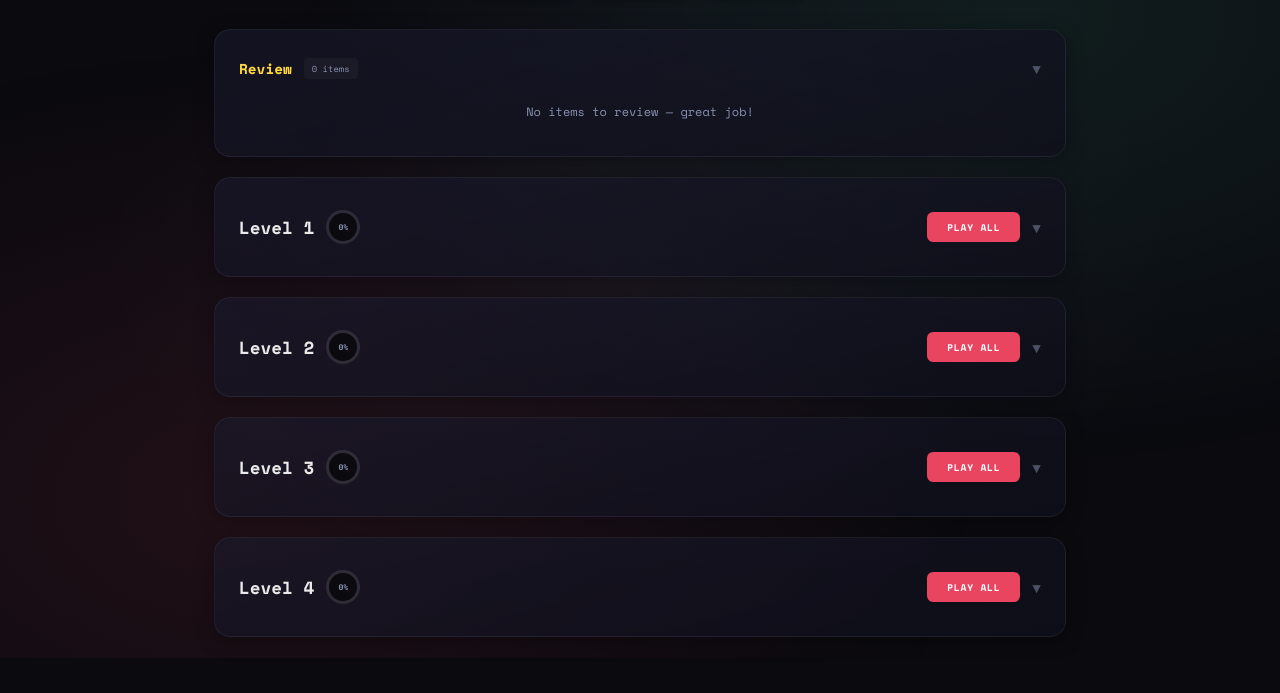
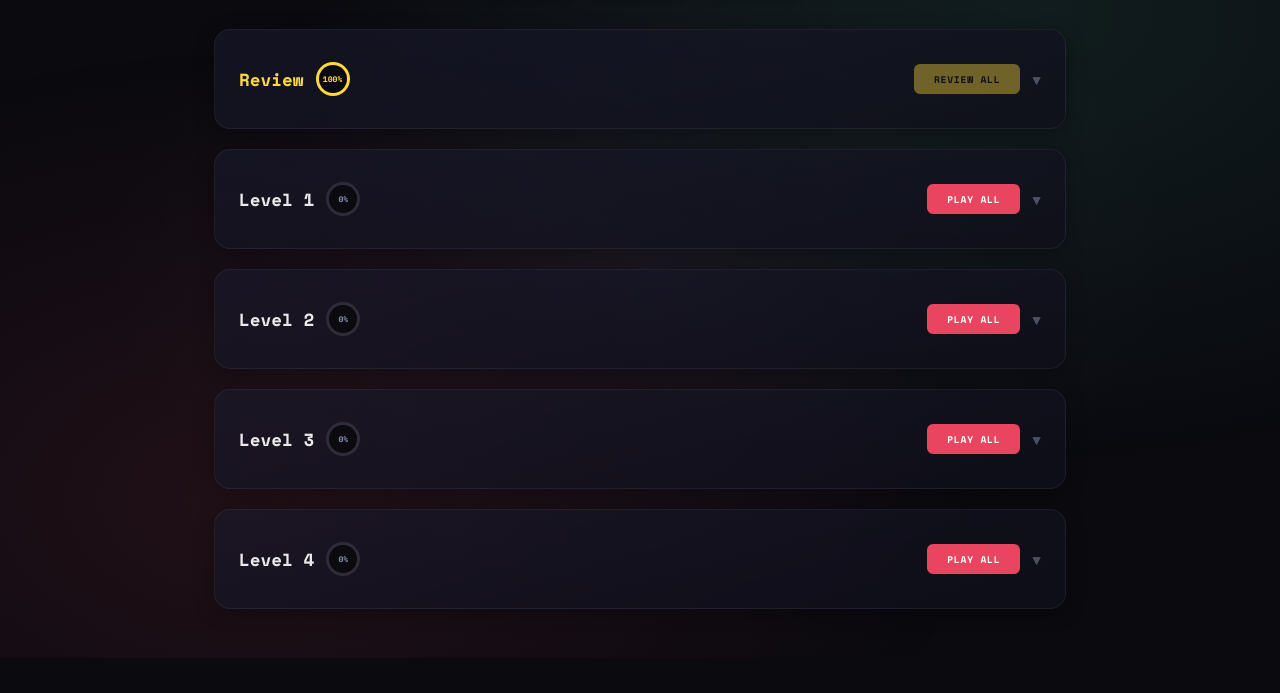
Before and after one commit to saskia-smit/chinese, a plain HTML site: page index.html in a window 1280 px wide. Shown: the part 142-835 px from the top of the page. After the commit the page ends 807 px from the top, so only its background shows below. Drawn offline with nearby package versions, Linux system fonts and the light colour scheme.

Commit message:
Update index.html

```diff
--- a/index.html
+++ b/index.html
@@ -123,15 +123,16 @@
 
     /* Review Section Dropdown */
     .review-header{display:flex;align-items:center;cursor:pointer;padding:.5rem 0;gap:.75rem}
-    @media(hover:hover) and (pointer:fine){.review-header:hover .review-title{color:var(--warn)}}
-    .review-title{font-size:.9rem;font-weight:700;color:var(--warn);transition:all .2s}
-    .review-count{font-size:.55rem;color:var(--muted);background:var(--input-bg);padding:.25rem .5rem;border-radius:4px}
-    .review-header .expand-icon{margin-left:auto}
-    .review-header.expanded .expand-icon{transform:rotate(180deg)}
-    .review-grid{display:none;grid-template-columns:repeat(auto-fill,minmax(140px,1fr));gap:1rem}
-    .review-grid.expanded{display:grid;margin-top:1rem;padding-top:1rem;border-top:1px solid var(--card-border)}
-    .review-empty{display:none;color:var(--muted);font-size:.75rem;padding:1rem 0;text-align:center}
-    .review-empty.show{display:block}
+    /* Review Section - uses level-header style with warn color */
+    .review-level-header .level-title{color:var(--warn)}
+    @media(hover:hover) and (pointer:fine){.review-level-header:hover .level-title{color:var(--warn)}}
+    .review-level-header .progress-ring::before{background:conic-gradient(var(--warn) calc(var(--progress) * 1%),var(--input-border) calc(var(--progress) * 1%))}
+    .review-level-header .progress-ring.complete::before{background:var(--warn)}
+    .review-level-header .progress-ring.complete .progress-ring-text{color:var(--warn)}
+    .review-all-btn{background:var(--warn);color:var(--bg)}
+    .review-all-btn:disabled{opacity:.4;cursor:default}
+    .review-all-btn:disabled:hover{transform:none;box-shadow:none}
+    @media(hover:hover) and (pointer:fine){.review-all-btn:hover:not(:disabled){box-shadow:0 4px 12px rgba(255,217,61,.4)}}
 
     .category-card{background:var(--card-gradient);border:1px solid transparent;border-radius:12px;padding:1rem;cursor:pointer;transition:all .2s;position:relative;box-shadow:0 2px 8px var(--card-shadow);display:flex;flex-direction:column;justify-content:center;min-height:70px}
     @media(hover:hover) and (pointer:fine){.category-card:hover{transform:translateY(-2px);box-shadow:0 8px 24px var(--card-shadow),0 0 0 1px var(--accent)}}
@@ -362,7 +363,7 @@
       .global-stat .value{font-size:1.1rem}
       .global-stat .label{font-size:.5rem}
       .menu-section{padding:1rem 1.25rem;border-radius:14px}
-      .category-grid,.review-grid{grid-template-columns:1fr 1fr;gap:.75rem}
+      .category-grid{grid-template-columns:1fr 1fr;gap:.75rem}
       .category-card{padding:.85rem;min-height:60px;border-radius:10px}
       .category-name{font-size:.7rem}
       .category-count{font-size:.55rem}
@@ -372,9 +373,7 @@
       .progress-ring::after{inset:2.5px}
       .progress-ring-text{font-size:.45rem}
       .level-meta{gap:.5rem}
-      .play-all-btn{padding:.45rem .8rem;font-size:.55rem}
-      .review-header{gap:.5rem}
-      .review-title{font-size:.85rem}
+      .play-all-btn,.review-all-btn{padding:.45rem .8rem;font-size:.55rem}
       .quiz-card{padding:1.5rem 1.2rem}
       .pinyin{font-size:2.2rem}
       .quiz-card.sentence-mode .pinyin{font-size:1.4rem}
@@ -1336,12 +1335,20 @@ function updateGlobalStats() {
 function getCategoryProgress(level, category) {
   const words = getAllWordsInCategory(level, category);
   const mastered = words.filter(w => progress.mastered[getWordId(w)]).length;
-  return { mastered, total: words.length, percent: words.length ? Math.round((mastered / words.length) * 100) : 0 };
+  const practiced = words.filter(w => progress.wordProgress[getWordId(w)]).length;
+  return {
+    mastered,
+    practiced,
+    total: words.length,
+    percent: words.length ? Math.round((mastered / words.length) * 100) : 0,
+    practicedPercent: words.length ? Math.round((practiced / words.length) * 100) : 0
+  };
 }
 
 function getLevelProgress(level) {
   const words = getAllWordsInLevel(level);
   const mastered = words.filter(w => progress.mastered[getWordId(w)]).length;
+  const practiced = words.filter(w => progress.wordProgress[getWordId(w)]).length;
   const catStats = {};
   for (const cat of Object.keys(VOCAB_DATA[level] || {})) {
     const key = `${level}_${cat}`;
@@ -1352,7 +1359,14 @@ function getLevelProgress(level) {
   const totalAttempts = totalCorrect + totalWrong;
   const accuracy = totalAttempts > 0 ? Math.round((totalCorrect / totalAttempts) * 100) : 0;
 
-  return { mastered, total: words.length, percent: words.length ? Math.round((mastered / words.length) * 100) : 0, accuracy };
+  return {
+    mastered,
+    practiced,
+    total: words.length,
+    percent: words.length ? Math.round((mastered / words.length) * 100) : 0,
+    practicedPercent: words.length ? Math.round((practiced / words.length) * 100) : 0,
+    accuracy
+  };
 }
 
 // ============ SENTENCE HELPERS ============
@@ -1363,7 +1377,46 @@ function getSentenceId(sentence) {
 function getSentenceProgress(level) {
   const sentences = SENTENCE_DATA[level] || [];
   const mastered = sentences.filter(s => progress.masteredSentences[getSentenceId(s)]).length;
-  return { mastered, total: sentences.length, percent: sentences.length ? Math.round((mastered / sentences.length) * 100) : 0 };
+  const practiced = sentences.filter(s => progress.sentenceProgress[getSentenceId(s)]).length;
+  return {
+    mastered,
+    practiced,
+    total: sentences.length,
+    percent: sentences.length ? Math.round((mastered / sentences.length) * 100) : 0,
+    practicedPercent: sentences.length ? Math.round((practiced / sentences.length) * 100) : 0
+  };
+}
+
+// Get total practiced for a level (words + sentences)
+function getLevelPracticedPercent(level) {
+  const levelProg = getLevelProgress(level);
+  const sentenceProg = getSentenceProgress(level);
+  const totalItems = levelProg.total + sentenceProg.total;
+  const totalPracticed = levelProg.practiced + sentenceProg.practiced;
+  return totalItems > 0 ? Math.round((totalPracticed / totalItems) * 100) : 0;
+}
+
+// Get review progress (% cleared)
+function getReviewProgress() {
+  // We track how many items have been added to review vs cleared
+  // For simplicity, show inverse: 100% when empty, decreases as items pile up
+  // Or better: track a "review pool" size and show % cleared
+  const totalReviewItems = progress.reviewWords.length + progress.reviewSentences.length;
+  // If no items, 100% complete. Otherwise calculate based on max seen
+  if (!progress.maxReviewItems) progress.maxReviewItems = 0;
+  if (totalReviewItems > progress.maxReviewItems) {
+    progress.maxReviewItems = totalReviewItems;
+    saveProgress();
+  }
+  // When all cleared, reset max
+  if (totalReviewItems === 0) {
+    progress.maxReviewItems = 0;
+    saveProgress();
+    return 100;
+  }
+  // Show % cleared from max
+  const cleared = progress.maxReviewItems - totalReviewItems;
+  return progress.maxReviewItems > 0 ? Math.round((cleared / progress.maxReviewItems) * 100) : 100;
 }
 
 function addSentenceToReview(sentence, level) {
@@ -1446,19 +1499,26 @@ function renderMenu() {
   const sections = $('menu-sections');
   sections.innerHTML = '';
 
-  // Review Section
+  // Review Section - matches level header style
   const reviewCount = progress.reviewWords.length;
   const sentenceReviewCount = progress.reviewSentences.length;
   const totalReviewCount = reviewCount + sentenceReviewCount;
+  const reviewProgress = getReviewProgress();
+  const reviewComplete = reviewProgress === 100;
   const reviewSection = document.createElement('div');
   reviewSection.className = 'menu-section review-section';
   reviewSection.innerHTML = `
-    <div class="review-header ${totalReviewCount > 0 ? 'expanded' : ''}" id="review-header">
-      <div class="review-title">Review</div>
-      <span class="review-count">${totalReviewCount} item${totalReviewCount !== 1 ? 's' : ''}</span>
-      <span class="expand-icon">▼</span>
+    <div class="level-header review-level-header" id="review-header">
+      <div class="level-title review-title">Review</div>
+      <div class="progress-ring ${reviewComplete ? 'complete' : ''}" style="--progress: ${reviewProgress}">
+        <span class="progress-ring-text">${reviewProgress}%</span>
+      </div>
+      <div class="level-meta">
+        <button type="button" class="play-all-btn review-all-btn" id="review-all-btn" ${totalReviewCount === 0 ? 'disabled' : ''}>Review All</button>
+        <span class="expand-icon">▼</span>
+      </div>
     </div>
-    <div class="review-grid ${totalReviewCount > 0 ? 'expanded' : ''}" id="review-grid">
+    <div class="category-grid" id="review-grid">
       <div class="category-card review-card ${reviewCount === 0 ? 'empty' : ''}" id="review-card-btn">
         <div class="category-name">Words to Review</div>
         <div class="category-count">${reviewCount} word${reviewCount !== 1 ? 's' : ''}</div>
@@ -1468,22 +1528,36 @@ function renderMenu() {
         <div class="category-count">${sentenceReviewCount} sentence${sentenceReviewCount !== 1 ? 's' : ''}</div>
       </div>
     </div>
-    <div class="review-empty ${totalReviewCount === 0 ? 'show' : ''}" id="review-empty">No items to review — great job!</div>
   `;
   sections.appendChild(reviewSection);
 
   // Review header toggle
-  document.getElementById('review-header').addEventListener('click', function() {
+  document.getElementById('review-header').addEventListener('click', function(e) {
+    if (e.target.classList.contains('play-all-btn') || e.target.classList.contains('review-all-btn')) return;
     this.classList.toggle('expanded');
     document.getElementById('review-grid').classList.toggle('expanded');
   });
 
-  // Add review button listeners
+  // Review All button
+  if (totalReviewCount > 0) {
+    document.getElementById('review-all-btn').addEventListener('click', function(e) {
+      e.stopPropagation();
+      startReview(); // Start with words first, or could combine both
+    });
+  }
+
+  // Add review card listeners
   if (reviewCount > 0) {
-    document.getElementById('review-card-btn').addEventListener('click', startReview);
+    document.getElementById('review-card-btn').addEventListener('click', function(e) {
+      e.stopPropagation();
+      startReview();
+    });
   }
   if (sentenceReviewCount > 0) {
-    document.getElementById('sentence-review-card-btn').addEventListener('click', startSentenceReview);
+    document.getElementById('sentence-review-card-btn').addEventListener('click', function(e) {
+      e.stopPropagation();
+      startSentenceReview();
+    });
   }
 
   // Level Sections
@@ -1494,7 +1568,8 @@ function renderMenu() {
 
     const levelSection = document.createElement('div');
     levelSection.className = 'menu-section';
-    const progressPercent = levelProg.total > 0 ? Math.round((levelProg.mastered / levelProg.total) * 100) : 0;
+    // Use practicedPercent for the ring (tracks completion/attempted)
+    const progressPercent = getLevelPracticedPercent(level);
     const isComplete = progressPercent === 100;
 
     levelSection.innerHTML = `
```
